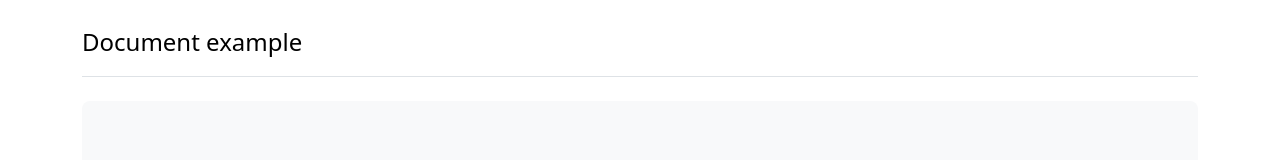
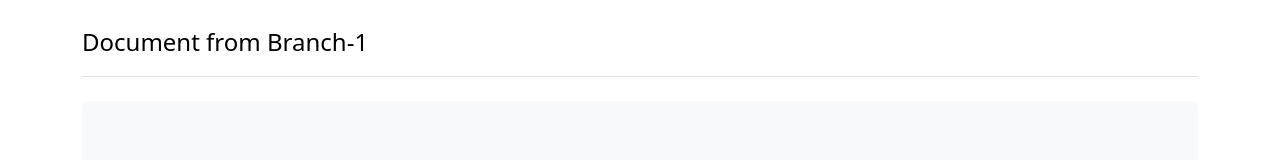
Before and after one commit to LeonardoMasetti/Masetti_Ferioli_Gagliardi, a plain HTML site: page index.html in a window 1280 px wide. Shown: the top 160 px of the page. Drawn offline with nearby package versions, Linux system fonts and the light colour scheme.

Commit message:
Update index branch 1.html

```diff
--- a/index.html
+++ b/index.html
@@ -13,7 +13,7 @@
     <div class="container py-4">
         <header class="pb-3 mb-4 border-bottom">
             <a href="/" class="d-flex align-items-center text-body-emphasis text-decoration-none">
-                <span class="fs-4">Document example</span>
+                <span class="fs-4">Document from Branch-1</span>
             </a>
         </header>
 
```
